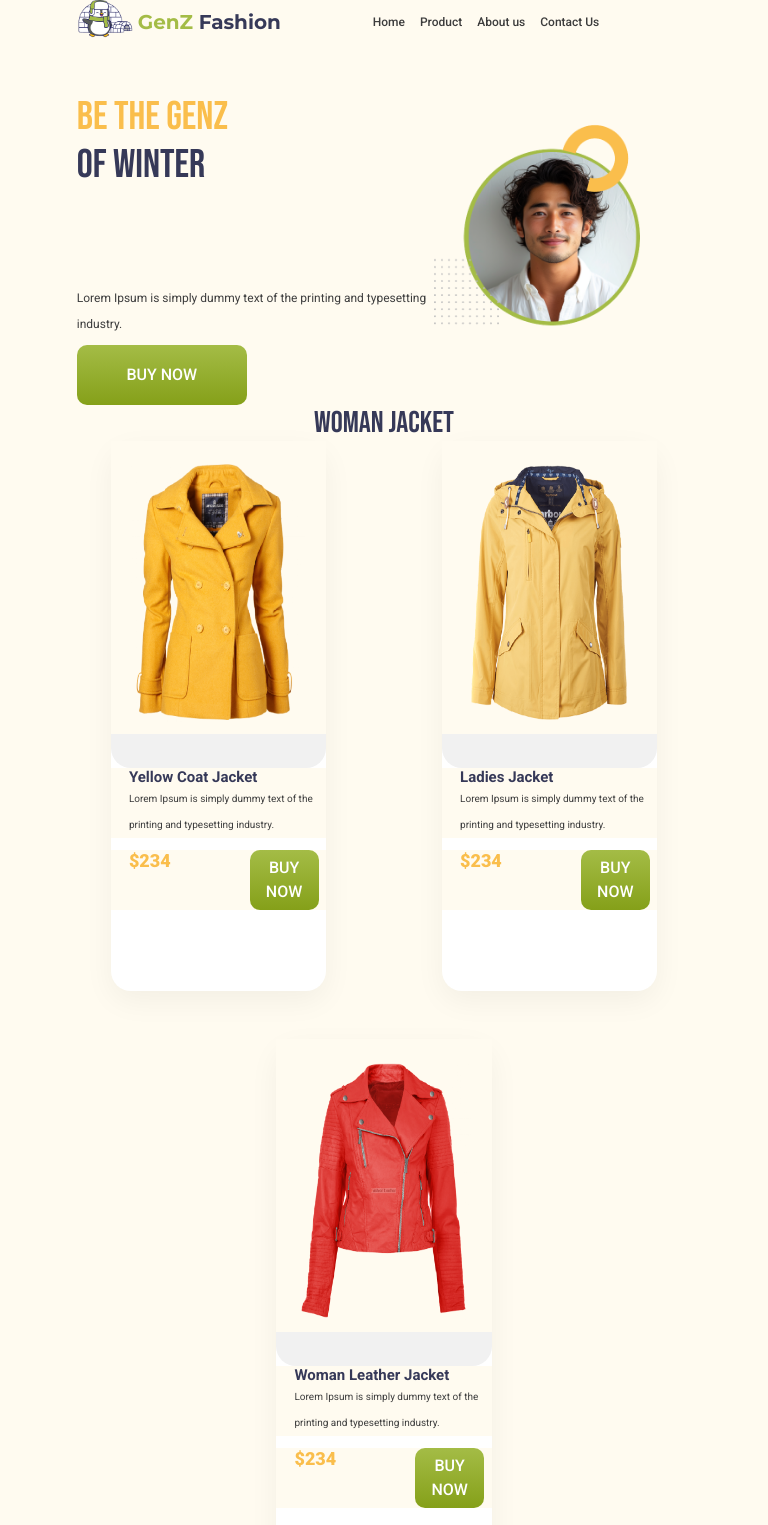
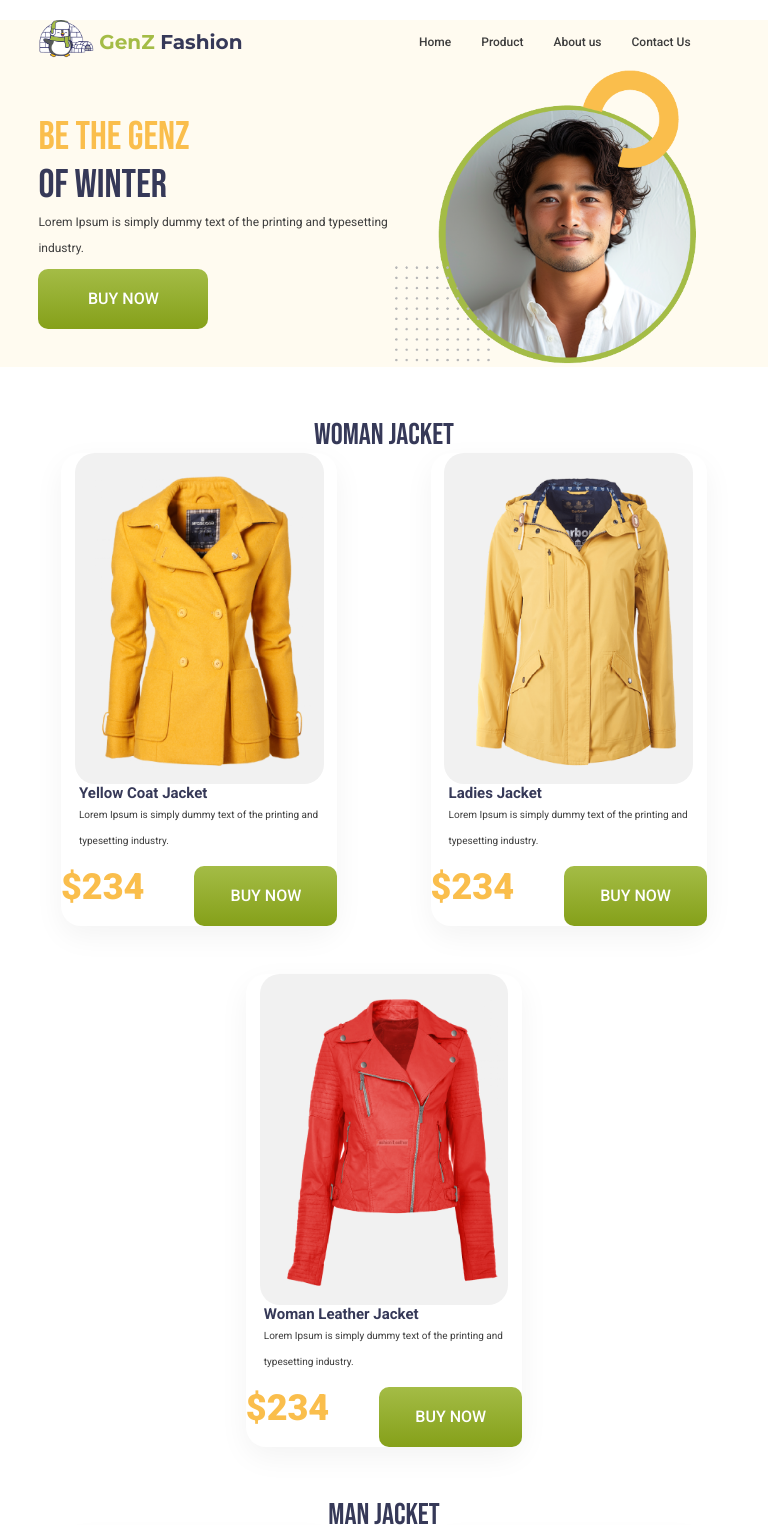
Before and after one commit to shuv0gg/Genz-Fashion-Website, a plain HTML site: page index.html in a window 768 px wide. Shown: the top 1525 px of the page. Drawn offline with Linux system fonts and the light colour scheme.

Commit message:
1024px reponsive

```diff
--- a/styles.css
+++ b/styles.css
@@ -1,5 +1,6 @@
 * {
   margin: 0px;
+  padding: 0px;
 }
 header {
   max-width: 1537px;
@@ -56,7 +57,6 @@ nav h2 {
 .primary-btn {
   width: 170px;
   height: 60px;
-  flex-shrink: 0;
   border-radius: 10px;
   background: linear-gradient(180deg, #a4bc46 0%, #85a019 100%);
   border: none;
@@ -65,11 +65,11 @@ nav h2 {
   font-size: 16px;
   font-style: normal;
   font-weight: 500;
-  line-height: 24px; /* 150% */
+  line-height: 24px;
   display: flex;
   justify-content: center;
   align-items: center;
-  cursor: pointer;
+  gap: 10px;
 }
 .cart-img {
   width: 24px;
@@ -83,7 +83,7 @@ nav h2 {
 }
 .header-section h1 {
   width: 333px;
-  height: 192px;
+
   color: #fabe4c;
   font-family: "Bebas Neue";
   font-size: 80px;
@@ -119,7 +119,7 @@ main h2 {
   display: flex;
   justify-content: center;
   align-items: center;
-  margin: 21px 135px 0px 135px; /* margin: top right bottom left  margin: 20 px 20px */
+  margin: 21px 135px 0px 135px;
   gap: 48px;
 }
 .j-div {
@@ -166,8 +166,10 @@ main h2 {
 .price-div {
   display: flex;
   margin-top: 12px;
-  gap: 79px;
-  padding-left: 18px;
+  gap: 50px;
+  /* padding-left: 18px; */
+  justify-content: center;
+  align-items: ;
 }
 .price-div h5 {
   color: #fabe4c;
@@ -180,6 +182,8 @@ main h2 {
 .facilities-section {
   display: flex;
   margin: 130px 135px 185px 135px;
+  justify-content: center;
+  align-items: center;
 }
 
 .shopping-div img {
@@ -189,7 +193,6 @@ main h2 {
 .icons-div {
   display: flex;
   width: 489px;
-  height: 135px;
   border-radius: 20px;
   background-color: #fff;
   box-shadow: 0 10px 30px 0 rgba(0, 0, 0, 0.05);
@@ -198,7 +201,6 @@ main h2 {
 }
 .icons-div img {
   width: 78px;
-  height: 82px;
   flex-shrink: 0;
   background-color: url(<path-to-image>) lightgray 50% / cover no-repeat;
   padding: 26px 36px 27px 27px;
@@ -216,21 +218,15 @@ main h2 {
   font-family: Roboto;
   font-size: 16px;
   font-weight: 400;
-  line-height: 26px; /* 162.5% */
+  line-height: 26px;
 }
-/* Responsive for max-width:320px */
-/*  */
+
 /* Mobile-Responsive max-width: 436px */
 
 @media screen and (max-width: 436px) {
-  * {
-    margin: 0px;
-    padding: 0px;
-    background-color: #fffbf0;
-    box-sizing: border-box;
-  }
   header {
-    margin-bottom: 120px;
+    margin-bottom: 120 px;
+    background-image: none;
   }
   nav {
     flex-direction: column;
@@ -323,7 +319,7 @@ main h2 {
   }
 }
 
-@media screen and (min-width: 437px) and (max-width: 600px) {
+/* @media screen and (min-width: 768px) and (max-width: 820px) {
   * {
     margin: 0px;
     padding: 0px;
@@ -334,7 +330,6 @@ main h2 {
   }
   nav {
     flex-direction: column;
-    /* justify-content: space-between; */
     padding: 28px 20px 0px 10px;
   }
   nav > div {
@@ -348,7 +343,7 @@ main h2 {
   .icon {
     display: flex !important;
     margin-left: 130px;
-    /* margin-right: 26px; */
+
   }
 
   nav h2 {
@@ -416,33 +411,29 @@ main h2 {
     margin: auto;
     margin-top: 50px;
   }
-  /* .icons-div img {
-    margin: auto;
-  }
-  .icons-div h6 {
-    margin: auto;
-  }
-  .icons-div p {
-    margin: auto;
-  } */
+
   .shopping-div img {
     max-width: 85%;
     height: auto;
     display: block;
     margin: auto;
   }
-}
-@media screen and (min-width: 750px) and (max-width: 900px) {
-  * {
+} */
+@media screen and (min-width: 750px) and (max-width: 1024px) {
+  /* * {
     padding: 0px;
     background-color: #fffbf0;
     box-sizing: border-box;
+  } */
+  header {
+    background-image: none;
   }
 
   nav {
     margin: auto;
+    margin-top: 20px;
     padding: 0px;
-    width: 80%;
+    width: 90%;
   }
   nav > div {
     display: flex;
@@ -450,7 +441,8 @@ main h2 {
   }
   nav ul {
     margin: auto;
-    gap: 15px;
+    margin-right: 39px;
+    gap: 30px;
   }
   nav ul li {
     font-size: 12px;
@@ -472,7 +464,7 @@ main h2 {
     margin: auto;
     gap: 0px;
     padding: 0px;
-    width: 80%;
+    width: 90%;
     overflow: hidden;
   }
   .header-text {
@@ -488,10 +480,10 @@ main h2 {
   }
   .image-div {
     margin: auto;
-    width: 80%;
+    width: 90%;
   }
   .image-div img {
-    max-width: 80%;
+    max-width: 90%;
     height: auto;
     display: block;
   }
@@ -503,19 +495,21 @@ main h2 {
   }
   main h2 {
     text-align: center;
-    margin: 0px;
+    margin: auto;
+    margin-top: 50px;
     font-size: 30px;
   }
 
   .woman-jacket-div {
-    width: 80%;
+    width: 90%;
     justify-content: center;
     flex-wrap: wrap;
     margin: auto;
     padding: auto;
   }
   .j-div {
-    width: 35%;
+    width: 40%;
+    height: auto;
     margin: auto;
   }
   .j-div h4 {
@@ -525,23 +519,23 @@ main h2 {
     font-size: 10px;
   }
   .jacket-div {
-    width: 100%;
+    width: 90%;
+    height: auto;
     margin: auto;
   }
 
   .woman-jacket-div img {
-    width: 100%;
+    width: 90%;
     padding: auto;
   }
-  .price-div h5 {
-    font-size: 18px;
-  }
-  .price-div button {
+
+  /* .price-div button {
     width: 35%;
-  }
+  } */
   .facilities-section {
     flex-direction: column;
     justify-content: center;
+    align-items: center;
     margin: auto;
   }
   .icons-div {
```
Also changed, not shown: index.html (+0 -1 lines).
